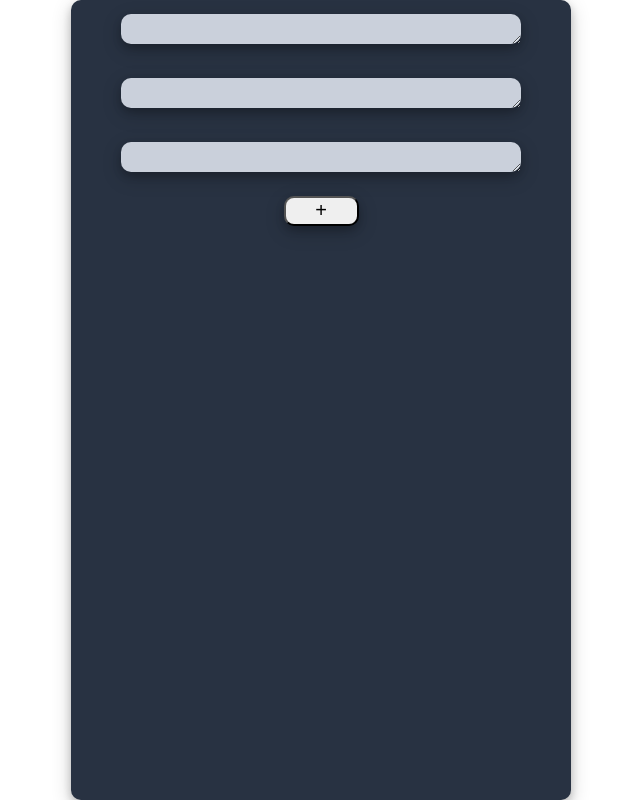
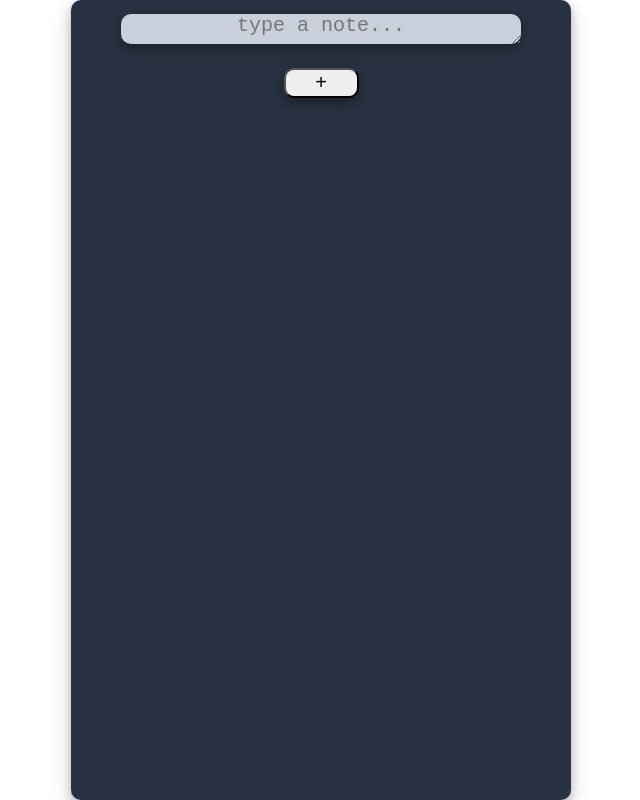
Before and after one commit to NullSense/TooDoo, a React (Create React App) app: page / in a window 1280 px wide. Shown: the whole page, without its empty margins (319-959 px from the left). Built offline with nearby package versions, Linux system fonts and the light colour scheme.

Commit message:
Add jsdoc #1

```diff
--- a/src/App.css
+++ b/src/App.css
@@ -21,7 +21,7 @@
   box-shadow: 0 4px 8px 0 rgba(0, 0, 0, 0.2), 0 6px 20px 0 rgba(0, 0, 0, 0.19);
 }
 
-.Entry {
+.TODOItem {
   margin-left: auto;
   margin-right: auto;
   margin-top: 14px;
--- a/src/App.js
+++ b/src/App.js
@@ -1,22 +1,37 @@
-/* eslint-disable */
 /* istanbul ignore file */
+/*eslint valid-jsdoc: "error"*/
+/* eslint-ev es6 */
 
 'use strict';
 import React from 'react';
 import './App.css';
 
+/**
+ * TODOList: has top level state in which all TODOItems are stored
+ * @version 0.1
+ *
+ */
 class TODOList extends React.Component {
+  /**
+   * @param {props} input
+   *
+   */
   constructor(props) {
     super(props);
 
+    // global state
     this.state = {
-      entries: [{ id: 0 }, { id: 1 }, { id: 2 }]
+      entries: [{ id: 0 }]
     };
 
     this.addEntry = this.addEntry.bind(this);
     this.delEntry = this.delEntry.bind(this);
   }
 
+  /**
+   * description
+   *
+   */
   addEntry() {
     this.setState(prev => {
       return {
@@ -32,28 +47,11 @@ class TODOList extends React.Component {
     });
   }
 
-  // modEntry(id, entry) {
-  //   console.log(entry);
-  //   this.setState(prev => {
-  //     return {
-  //       entries: prev.entries.map(
-  //         function(item) {
-  //           if  (item.id === id) {
-  //             return { id: item.id, entry: item.entry.concat(entry) };
-  //           } else {
-  //             return item;
-  //           }
-  //         }
-  //       )
-  //     };
-  //   });
-  // }
-
   render() {
     return (
       <div className="TODOList">
         {this.state.entries.map(entry => (
-          <Entry key={entry.id} id={entry.id} del={this.delEntry} />
+          <TODOItem key={entry.id} id={entry.id} del={this.delEntry} />
         ))}
         <form onSubmit={this.addEntry.bind(this)}>
           <button className="NewEntry" type="submit">
@@ -65,7 +63,7 @@ class TODOList extends React.Component {
   }
 }
 
-class Entry extends React.Component {
+class TODOItem extends React.Component {
   constructor(props) {
     super(props);
 
@@ -84,7 +82,6 @@ class Entry extends React.Component {
     this.setState({
       entry: event.target.value
     });
-    // this.props.mod(this.props.id, event.target.value);
   }
 
   handleKeyPressed(event) {
@@ -111,7 +108,7 @@ class Entry extends React.Component {
       return (
         <form onSubmit={this.handleDelete.bind(this)}>
           <div className="EntryWrapper">
-            <p key={this.props.id} className="Entry" onClick={this.handleKeyPressed}>
+            <p key={this.props.id} className="TODOItem" onClick={this.handleKeyPressed}>
               {this.state.entry}
             </p>
             <button className="DelEntry" type="submit">
@@ -129,10 +126,11 @@ class Entry extends React.Component {
         <form className="EntryForm">
           <li>
             <textarea
-              className="Entry"
+              className="TODOItem"
               value={this.state.entry}
               onChange={this.handleChange}
               onKeyDown={this.handleKeyPressed}
+              placeholder="type a note..."
             />
           </li>
         </form>
```
